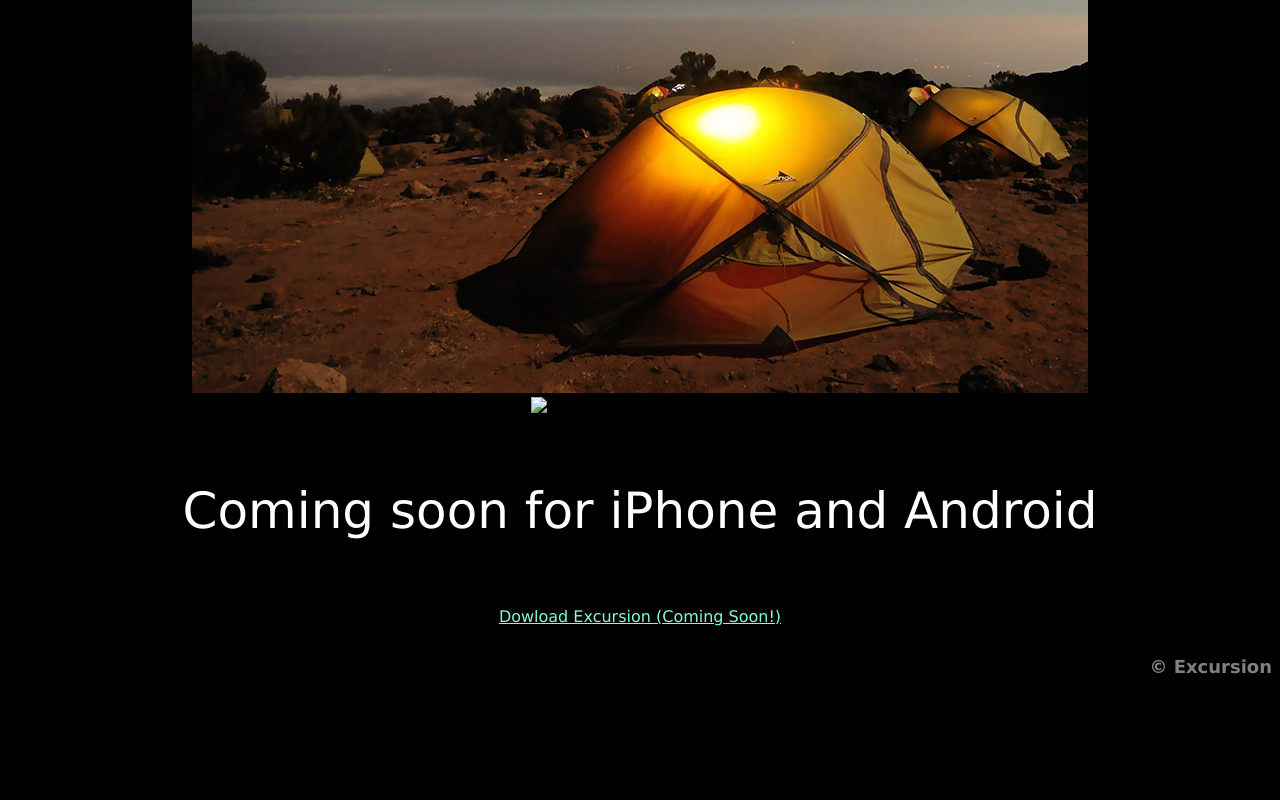
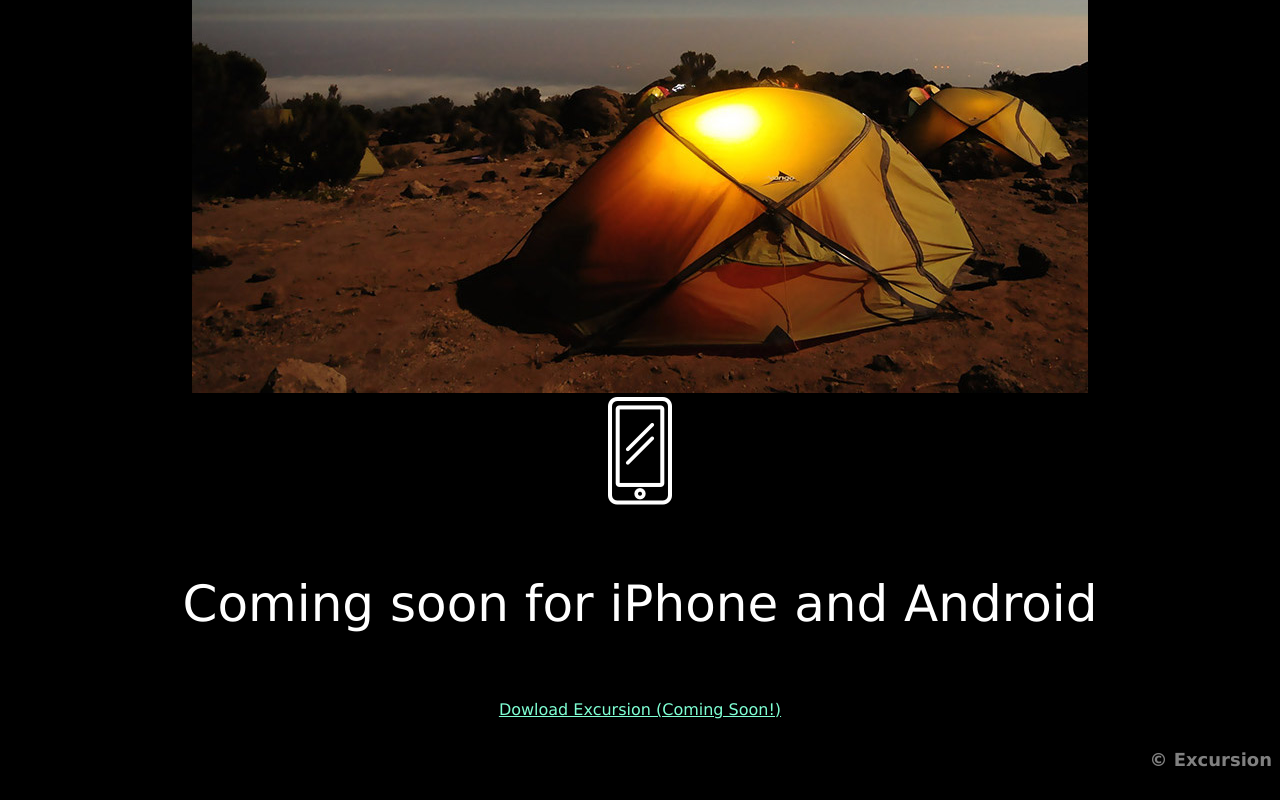
Before and after one commit to Arborism/excursion, a plain HTML site: page index.html in a window 1280 px wide. Shown: the part 653-1453 px from the top of the page. Before the commit the page ends 1360 px from the top, so only its background shows below. Drawn offline with Linux system fonts and the light colour scheme.

Commit message:
final final: fixed image

```diff
--- a/index.html
+++ b/index.html
@@ -20,7 +20,7 @@ Video Not Supported
 <br>
 <img src="./resources/media/camp.jpg" alt="Lit up tent in the desert">
 <br>
-<img src=".resources/media/phone.png" alt="Small smartphone image">
+<img src="./resources/media/phone.png" alt="Small smartphone image">
   <h4> Coming soon for iPhone and Android </h4>
 <a href="./download.txt"> Dowload Excursion (Coming Soon!) </a>
   <h5> &copy; Excursion </h5>
```
